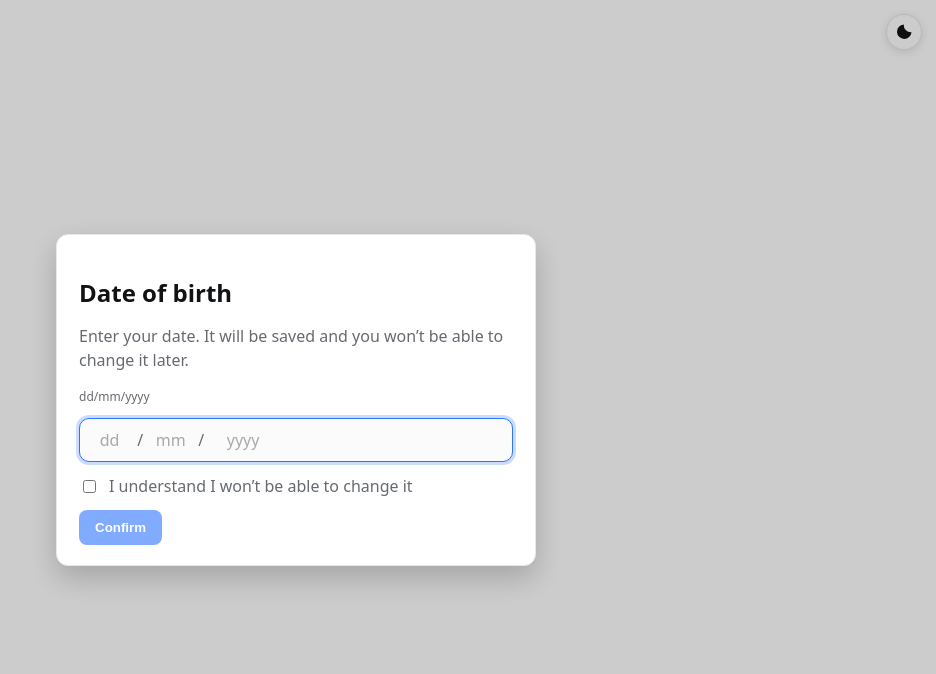
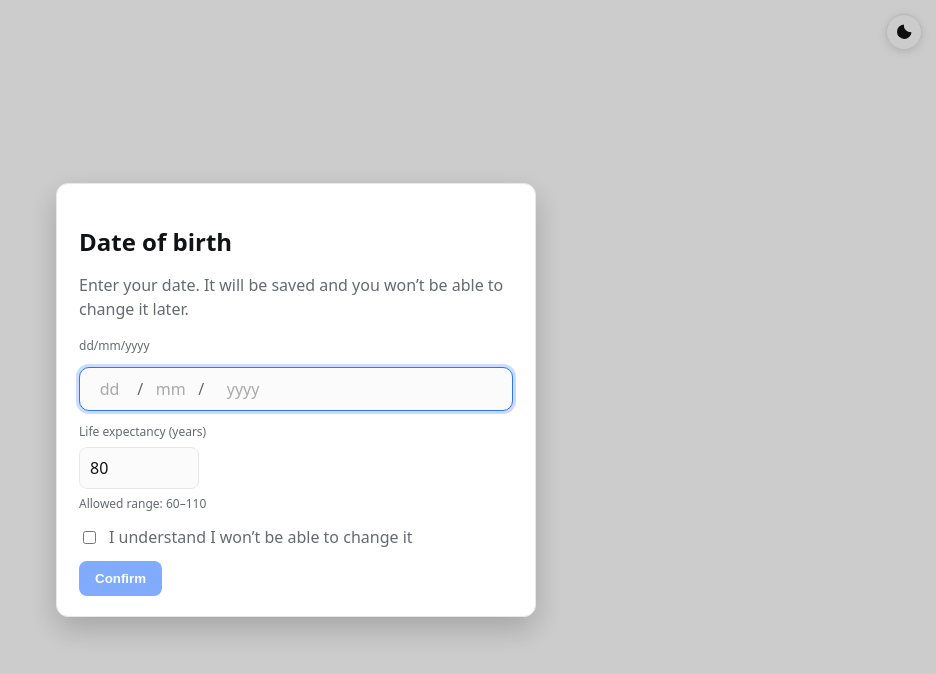
Before and after one commit to guarinogio/life-weeks, a React (Vite) app: page / in a window 1280 px wide. Shown: the top 674 px of the page, without its empty margins (344-1280 px from the left). Built offline with nearby package versions, Linux system fonts and the light colour scheme.

Commit message:
chore: age selector implemented

```diff
--- a/src/app/App.tsx
+++ b/src/app/App.tsx
@@ -1,5 +1,5 @@
 import { useMemo, useState } from "react";
-import { getDOB } from "../lib/storage";
+import { getDOB, getExpectancy } from "../lib/storage";
 import { computeStats } from "../lib/stats";
 import { ageBreakdown } from "../lib/date";
 import OnboardingModal from "../components/OnboardingModal/OnboardingModal";
@@ -10,11 +10,14 @@ import ThemeToggle from "../components/ThemeToggle";
 import styles from "./App.module.css";
 
 export default function App() {
+  // estado inicial desde storage
   const [dobISO, setDobISO] = useState<string | null>(getDOB());
+  const [expectancy, setExpectancy] = useState<number>(getExpectancy());
 
+  // calcular stats solo si hay DOB
   const stats = useMemo(
-    () => (dobISO ? computeStats(dobISO, 80) : null),
-    [dobISO]
+    () => (dobISO ? computeStats(dobISO, expectancy) : null),
+    [dobISO, expectancy]
   );
   const age = useMemo(() => (dobISO ? ageBreakdown(dobISO) : null), [dobISO]);
 
@@ -22,7 +25,14 @@ export default function App() {
     <div className={styles.app}>
       <ThemeToggle />
       {!dobISO ? (
-        <OnboardingModal onConfirmed={(iso) => setDobISO(iso)} />
+        // el modal ahora también guarda la expectativa de vida
+        <OnboardingModal
+          onConfirmed={(iso) => {
+            setDobISO(iso);
+            // aseguramos leer la expectativa que el modal guardó (o 80 por defecto)
+            setExpectancy(getExpectancy());
+          }}
+        />
       ) : (
         <>
           <header className={styles.header}>
@@ -31,16 +41,20 @@ export default function App() {
           </header>
 
           <SummaryBar stats={stats!} age={age!} />
-          <LifeGrid birthDateISO={dobISO} years={80} />
+          <LifeGrid birthDateISO={dobISO} years={expectancy} />
           <Legend />
 
           <footer className={styles.footer}>
             <small>
-              {/* <a
+              <a
                 href="#reset"
                 onClick={(e) => {
                   e.preventDefault();
-                  if (window.confirm("Are you sure you want to clear your saved date?")) {
+                  if (
+                    window.confirm(
+                      "Are you sure you want to clear your saved data?"
+                    )
+                  ) {
                     localStorage.removeItem("lifeweeks.v1");
                     window.location.reload();
                   }
@@ -48,7 +62,7 @@ export default function App() {
                 style={{ opacity: 0.5 }}
               >
                 Reset (hidden)
-              </a> */}
+              </a>
             </small>
           </footer>
         </>
--- a/src/components/OnboardingModal/OnboardingModal.module.css
+++ b/src/components/OnboardingModal/OnboardingModal.module.css
@@ -33,7 +33,7 @@
   color: var(--c-text-muted);
 }
 
-/* --- Date segmented input --- */
+/* Date segmented input */
 .dateRow {
   display: inline-flex;
   align-items: center;
@@ -62,11 +62,11 @@
 }
 
 .segment {
-  width: 2.2em; /* fits two digits */
+  width: 2.2em;
 }
 
 .segmentYear {
-  width: 3.6em; /* fits four digits */
+  width: 3.6em;
 }
 
 .sep {
@@ -79,7 +79,33 @@
   border-color: var(--c-accent);
 }
 
-/* --- Checkbox + buttons --- */
+/* Expectancy block */
+.expRow {
+  display: grid;
+  gap: 6px;
+}
+
+.expRow label {
+  font-size: 12px;
+  color: var(--c-text-muted);
+}
+
+.inputExp {
+  width: 120px;
+  padding: 8px 10px;
+  background: var(--c-input);
+  color: var(--c-text);
+  border: 1px solid var(--c-border);
+  border-radius: 8px;
+  font: inherit;
+  font-variant-numeric: tabular-nums;
+}
+
+.hint {
+  color: var(--c-text-muted);
+  font-size: 12px;
+}
+
 .check {
   display: flex;
   align-items: center;
--- a/src/components/OnboardingModal/OnboardingModal.tsx
+++ b/src/components/OnboardingModal/OnboardingModal.tsx
@@ -1,6 +1,6 @@
 import { useEffect, useMemo, useRef, useState } from "react";
 import { parseDMYToISO } from "../../lib/date";
-import { setDOB } from "../../lib/storage";
+import { setDOB, setExpectancy } from "../../lib/storage";
 import styles from "./OnboardingModal.module.css";
 
 interface Props {
@@ -28,26 +28,36 @@ export default function OnboardingModal({ onConfirmed }: Props) {
   const [day, setDay] = useState("");
   const [month, setMonth] = useState("");
   const [year, setYear] = useState("");
+  const [expectancy, setExpectancyState] = useState<string>("80"); // as string for input
   const [accepted, setAccepted] = useState(false);
 
   const dayRef = useRef<HTMLInputElement>(null);
   const monthRef = useRef<HTMLInputElement>(null);
   const yearRef = useRef<HTMLInputElement>(null);
+  const expRef = useRef<HTMLInputElement>(null);
 
   const dmy = `${pad2(day)}/${pad2(month)}/${year}`;
   const isComplete = day.length === 2 && month.length === 2 && year.length === 4;
 
-  // ⤵️ validate with 80-year cap
+  // validate date with 80-year cap (already required)
   const iso = useMemo(
     () => (isComplete ? parseDMYToISO(dmy, 80) : null),
     [dmy, isComplete]
   );
-  const isValid = !!iso;
+  const isValidDOB = !!iso;
+
+  // expectancy validation 60–110 (integer)
+  const expNum = Number(expectancy);
+  const isValidExp =
+    /^\d+$/.test(expectancy) && expNum >= 60 && expNum <= 110;
+
+  const canSubmit = isValidDOB && isValidExp && accepted;
 
   useEffect(() => {
     dayRef.current?.focus();
   }, []);
 
+  // Date handlers
   const onDayChange = (e: React.ChangeEvent<HTMLInputElement>) => {
     const v = onlyDigits(e.target.value).slice(0, 2);
     setDay(v);
@@ -61,6 +71,7 @@ export default function OnboardingModal({ onConfirmed }: Props) {
   const onYearChange = (e: React.ChangeEvent<HTMLInputElement>) => {
     const v = onlyDigits(e.target.value).slice(0, 4);
     setYear(v);
+    if (v.length === 4) expRef.current?.focus();
   };
 
   const onDayKeyDown = (e: React.KeyboardEvent<HTMLInputElement>) => {
@@ -89,7 +100,7 @@ export default function OnboardingModal({ onConfirmed }: Props) {
     setDay(parts.d);
     setMonth(parts.m);
     setYear(parts.y);
-    if (parts.y.length === 4) yearRef.current?.focus();
+    if (parts.y.length === 4) expRef.current?.focus();
     else if (parts.m.length === 2) yearRef.current?.focus();
     else monthRef.current?.focus();
   };
@@ -97,10 +108,20 @@ export default function OnboardingModal({ onConfirmed }: Props) {
   const onDayBlur = () => setDay((v) => pad2(v));
   const onMonthBlur = () => setMonth((v) => pad2(v));
 
+  // expectancy handlers
+  const onExpChange = (e: React.ChangeEvent<HTMLInputElement>) => {
+    const digits = onlyDigits(e.target.value).slice(0, 3);
+    setExpectancyState(digits);
+  };
+
   function submit(e: React.FormEvent) {
     e.preventDefault();
-    if (!isValid || !accepted) return;
+    if (!canSubmit) return;
+
+    // persist settings
     setDOB(iso!);
+    setExpectancy(Number(expectancy) || 80);
+
     onConfirmed(iso!);
   }
 
@@ -159,6 +180,25 @@ export default function OnboardingModal({ onConfirmed }: Props) {
             />
           </div>
 
+          <div className={styles.expRow}>
+            <label htmlFor="expectancy">Life expectancy (years)</label>
+            <input
+              id="expectancy"
+              ref={expRef}
+              className={styles.inputExp}
+              inputMode="numeric"
+              placeholder="80"
+              value={expectancy}
+              onChange={onExpChange}
+              maxLength={3}
+              aria-invalid={!isValidExp}
+            />
+            <small className={styles.hint}>Allowed range: 60–110</small>
+            {!isValidExp && (
+              <p className={styles.error}>Enter a value between 60 and 110.</p>
+            )}
+          </div>
+
           <label className={styles.check}>
             <input
               type="checkbox"
@@ -172,13 +212,13 @@ export default function OnboardingModal({ onConfirmed }: Props) {
           <button
             className={styles.primary}
             type="submit"
-            disabled={!isValid || !accepted}
-            aria-disabled={!isValid || !accepted}
+            disabled={!canSubmit}
+            aria-disabled={!canSubmit}
           >
             Confirm
           </button>
 
-          {!isValid && isComplete && (
+          {!isValidDOB && isComplete && (
             <p className={styles.error}>
               Invalid date. Users must be 80 years old or younger.
             </p>
--- a/src/lib/storage.ts
+++ b/src/lib/storage.ts
@@ -1,21 +1,69 @@
 const KEY = "lifeweeks.v1";
 
-export function getDOB(): string | null {
+export type Settings = {
+  dobISO: string;
+  expectancy: number; // years
+  locked: true;
+};
+
+/** Lee la configuración guardada. Soporta formato legacy (solo DOB). */
+export function getSettings(): Settings | null {
   try {
-    const s = localStorage.getItem(KEY);
-    if (!s) return null;
-    const parsed = JSON.parse(s) as { dobISO?: string; locked?: boolean };
-    return parsed?.dobISO ?? null;
+    const raw = localStorage.getItem(KEY);
+    if (!raw) return null;
+
+    // legacy: si era un string con la fecha, migramos
+    if (raw.startsWith("{") === false) {
+      return {
+        dobISO: raw,
+        expectancy: 80,
+        locked: true,
+      };
+    }
+
+    const obj = JSON.parse(raw);
+    if (!obj || typeof obj !== "object") return null;
+    const dobISO = String(obj.dobISO ?? "");
+    const expectancy = Number.isFinite(obj.expectancy) ? obj.expectancy : 80;
+    if (!dobISO) return null;
+
+    return {
+      dobISO,
+      expectancy,
+      locked: true,
+    };
   } catch {
     return null;
   }
 }
 
-export function setDOB(dobISO: string) {
-  const payload = { dobISO, locked: true };
-  localStorage.setItem(KEY, JSON.stringify(payload));
+/** Guarda/mergea los datos. */
+function saveSettings(next: Partial<Settings>) {
+  const current = getSettings();
+  const merged: Settings = {
+    dobISO: next.dobISO ?? current?.dobISO ?? "",
+    expectancy:
+      typeof next.expectancy === "number"
+        ? next.expectancy
+        : current?.expectancy ?? 80,
+    locked: true,
+  };
+  localStorage.setItem(KEY, JSON.stringify(merged));
 }
 
-export function clearDOB() {
-  localStorage.removeItem(KEY);
+/** Helpers públicos usados por la app */
+export function getDOB(): string | null {
+  return getSettings()?.dobISO ?? null;
 }
+
+export function setDOB(dobISO: string) {
+  saveSettings({ dobISO });
+}
+
+export function getExpectancy(): number {
+  return getSettings()?.expectancy ?? 80;
+}
+
+export function setExpectancy(expectancy: number) {
+  saveSettings({ expectancy });
+}
```
